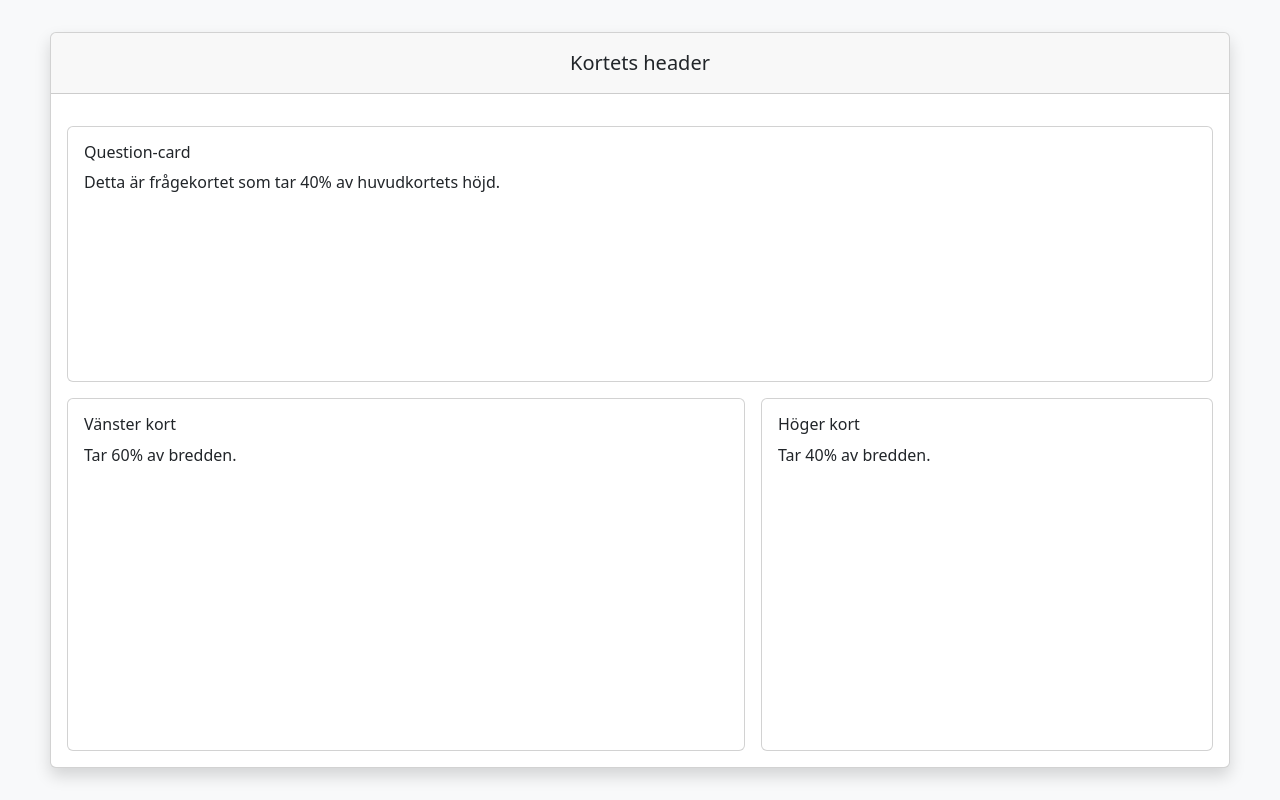
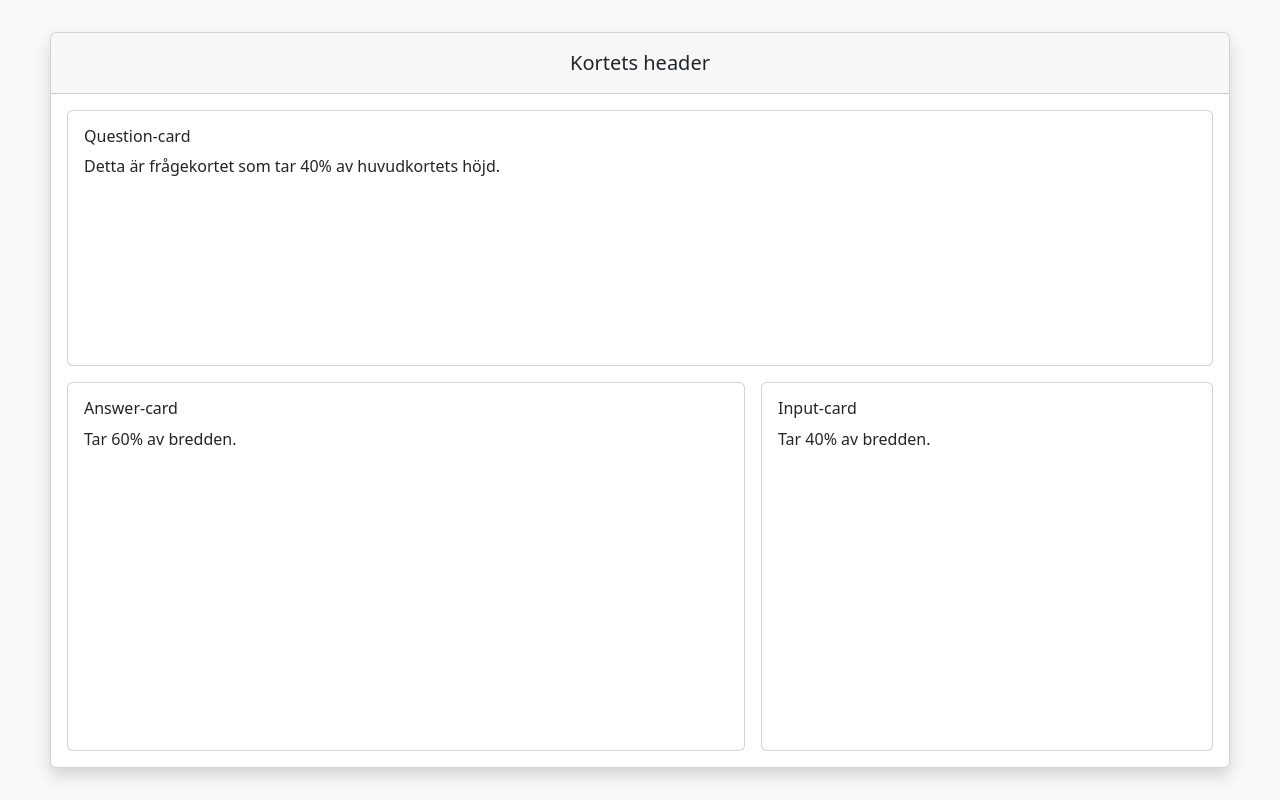
Before and after one commit to Andi2k11/skilldrill, a plain HTML site: page index.html in a window 1280 px wide. Drawn offline with nearby package versions, Linux system fonts and the light colour scheme.

Commit message:
Rename left/right sub-cards to answer-card and input-card; update titles

```diff
--- a/index.html
+++ b/index.html
@@ -30,24 +30,24 @@
           <h5 class="mb-0">Kortets header</h5>
         </div>
         <div class="card-body d-flex flex-column">
-          <div class="card mt-3 question-card">
+          <div class="card question-card">
             <div class="card-body h-100 d-flex flex-column">
               <h6 class="card-title">Question-card</h6>
               <p class="card-text">Detta är frågekortet som tar 40% av huvudkortets höjd.</p>
             </div>
           </div>
 
-          <div class="d-flex gap-3 mt-3 sub-cards">
-            <div class="card sub-card-left">
+              <div class="d-flex gap-3 mt-3 sub-cards">
+                <div class="card sub-card-left answer-card">
               <div class="card-body">
-                <h6 class="card-title">Vänster kort</h6>
-                <p class="card-text">Tar 60% av bredden.</p>
+                    <h6 class="card-title">Answer-card</h6>
+                    <p class="card-text">Tar 60% av bredden.</p>
               </div>
             </div>
-            <div class="card sub-card-right">
+                <div class="card sub-card-right input-card">
               <div class="card-body">
-                <h6 class="card-title">Höger kort</h6>
-                <p class="card-text">Tar 40% av bredden.</p>
+                    <h6 class="card-title">Input-card</h6>
+                    <p class="card-text">Tar 40% av bredden.</p>
               </div>
             </div>
           </div>
```
